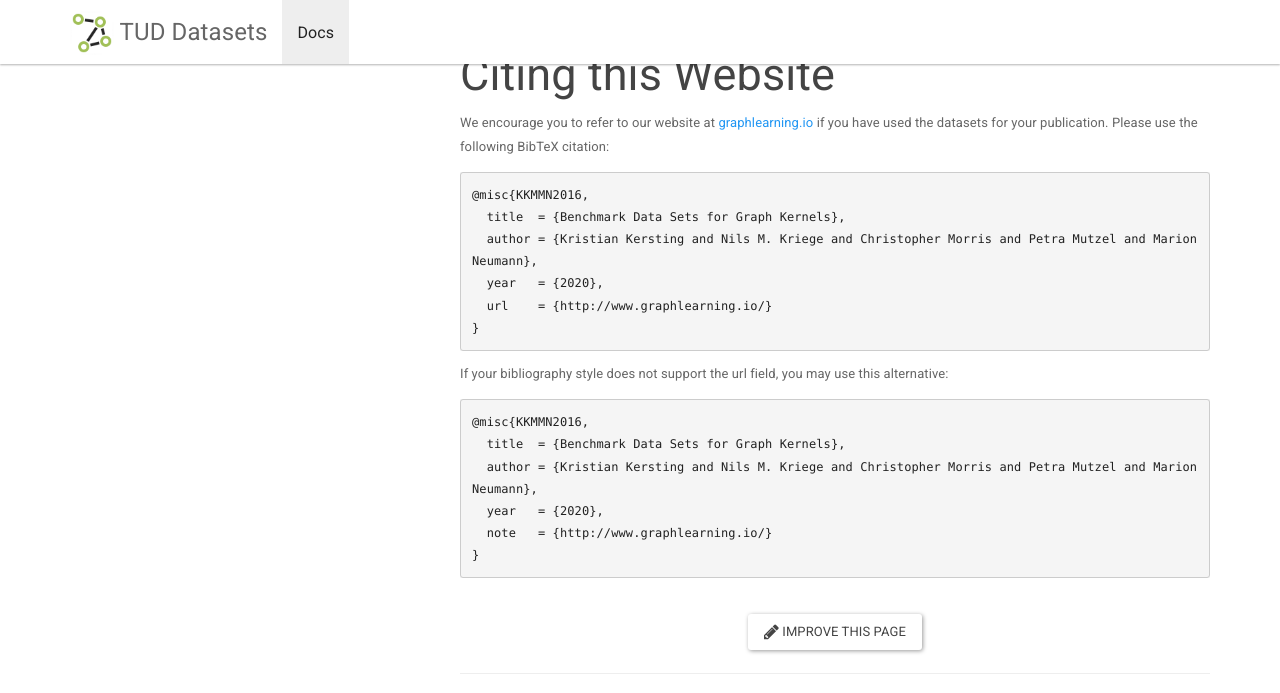
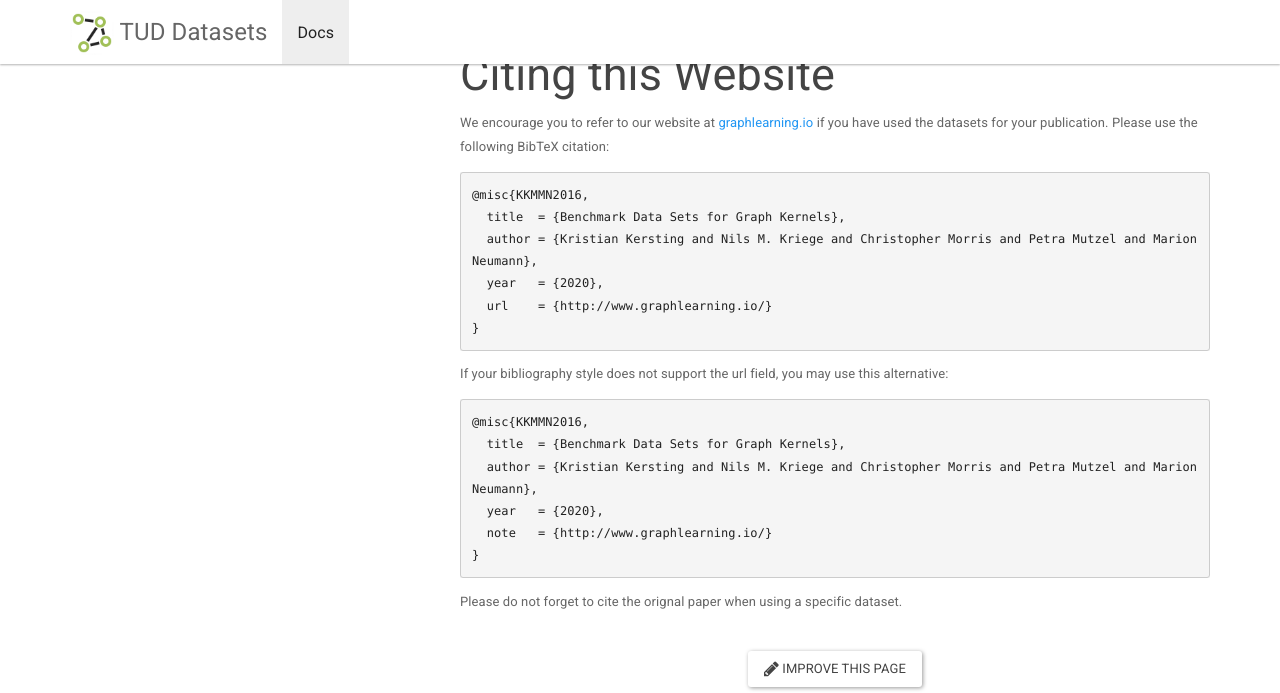
Before and after one commit to chrsmrrs/datasets, a Jekyll site: the page built from _docs/index.md, in a window 1280 px wide and 900 px high, scrolled down 576 px, cut to the strip 0-693 px from the top of the window. Built offline with Jekyll 4.4.1, drawn with Linux system fonts in a browser that asks for light colours.

Commit message:
Update index.md

````diff
--- a/_docs/index.md
+++ b/_docs/index.md
@@ -43,3 +43,4 @@ If your bibliography style does not support the url field, you may use this alte
   note   = {http://www.graphlearning.io/}
 }
 ```
+Please do not forget to cite the orignal paper when using a specific dataset.
````
